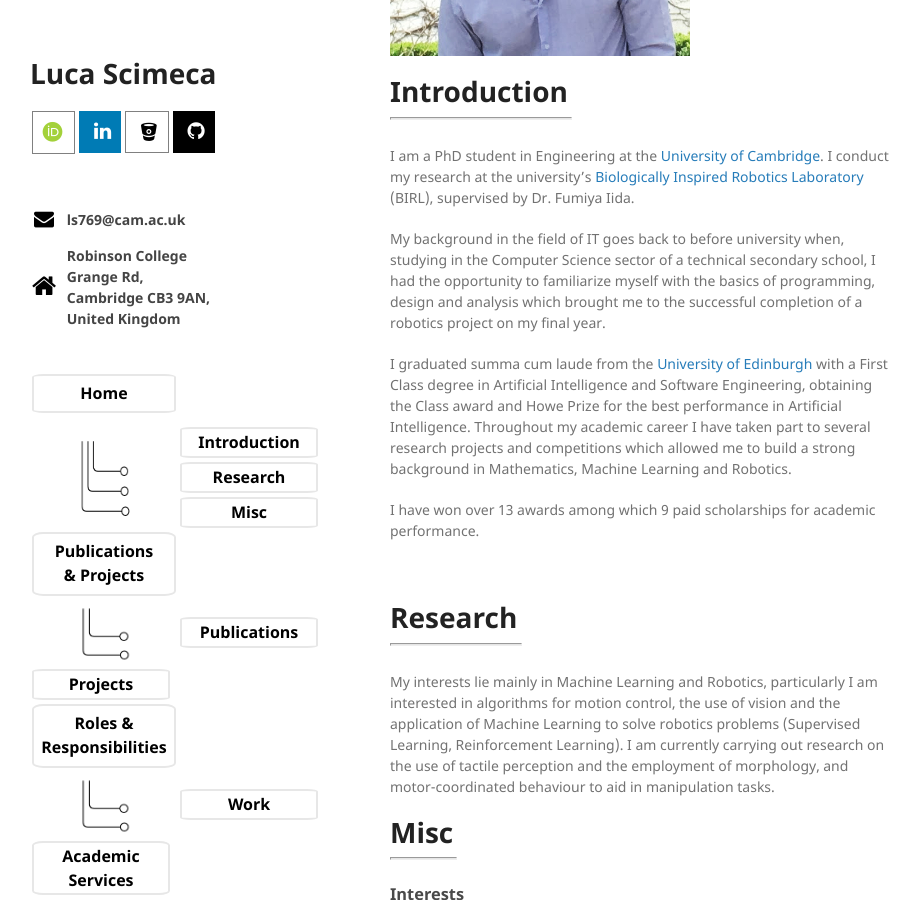
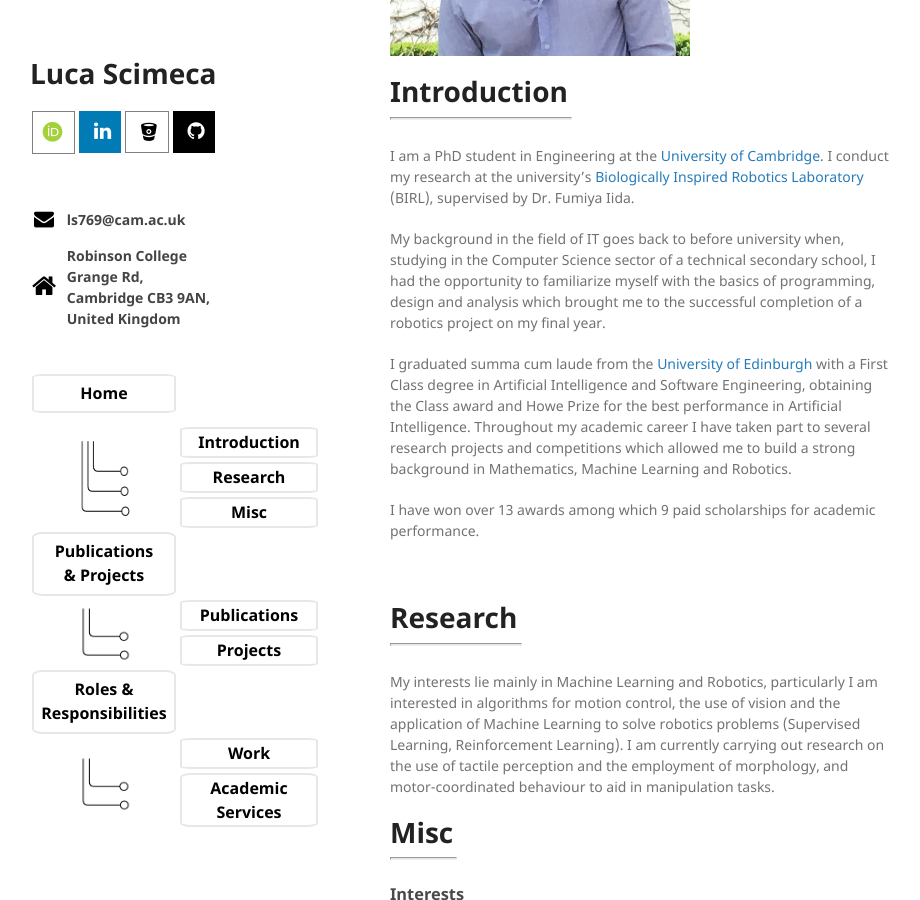
Before and after one commit to lucascimeca/lucascimeca.github.io, a Jekyll site: the page built from index.md, in a window 1280 px wide and 900 px high, scrolled down 340 px. Shown: the whole window, without its empty margins (180-1100 px from the left). Built offline with Jekyll 4.4.1, drawn with Linux system fonts in a browser that asks for light colours; nearby versions of some CDN libraries; some web fonts are replaced; the repository's description, which GitHub fills in, is left out.

Commit message:
Update default.html

```diff
--- a/_layouts/default.html
+++ b/_layouts/default.html
@@ -73,7 +73,7 @@
           </tr>
           <td></td>
           <tr>
-            <th rowspan="3" style="text-align: center">
+            <th rowspan="3" colspan="1" style="text-align: center">
                 <img src="../docs/three_links.png" align="center" height="90" width="60">
             </th>
             <th colspan="2"><a href="https://lucascimeca.github.io/#-intro_img" class="button-hover" style="vertical-align:middle">Introduction</a> </th></tr>
@@ -84,7 +84,7 @@
             <td></td>
           </tr>
           <tr>
-            <th style="text-align: center">
+            <th rowspan="2" colspan="1" style="text-align: center">
                 <img src="../docs/two_links.png" align="center" height="65" width="60"></th>
             <th colspan="2"><a href="https://lucascimeca.github.io/publications#-publications---" class="button-hover" style="vertical-align:middle">Publications </a> </th></tr>
           <tr><th colspan="2"><a href="https://lucascimeca.github.io/publications#-projects" class="button-hover" style="vertical-align:middle">Projects</a> </th></tr>
@@ -93,7 +93,7 @@
             <td></td>
           </tr>
           <tr>
-            <th style="text-align: center">
+            <th rowspan="2" colspan="1" style="text-align: center">
                 <img src="../docs/two_links.png" align="center" height="65" width="60"></th>
             <th colspan="2"><a href="https://lucascimeca.github.io/responsibilities#-work" class="button-hover" style="vertical-align:middle">Work</a> </th></tr>
           <tr><th colspan="2"><a href="https://lucascimeca.github.io/responsibilities#-accademic-services" class="button-hover" style="vertical-align:middle; height:48px">Academic Services</a> </th></tr>
```
